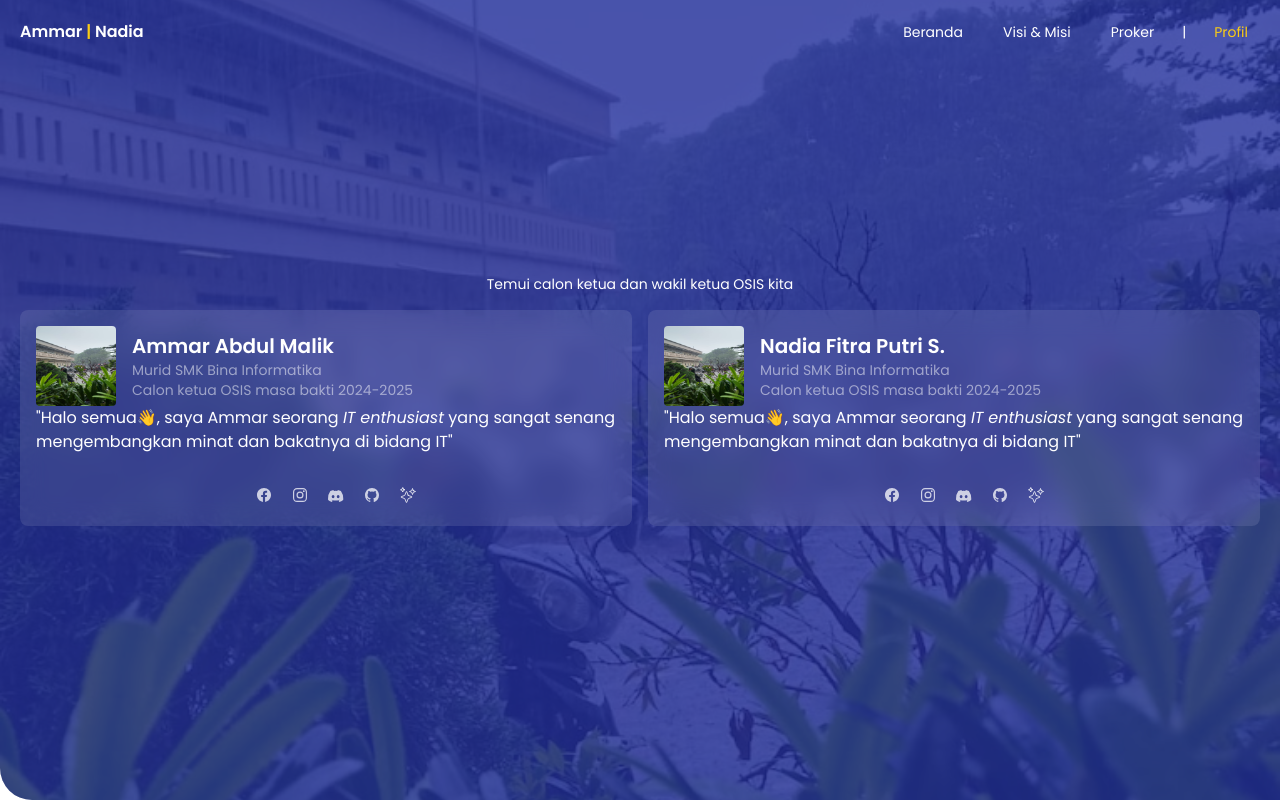
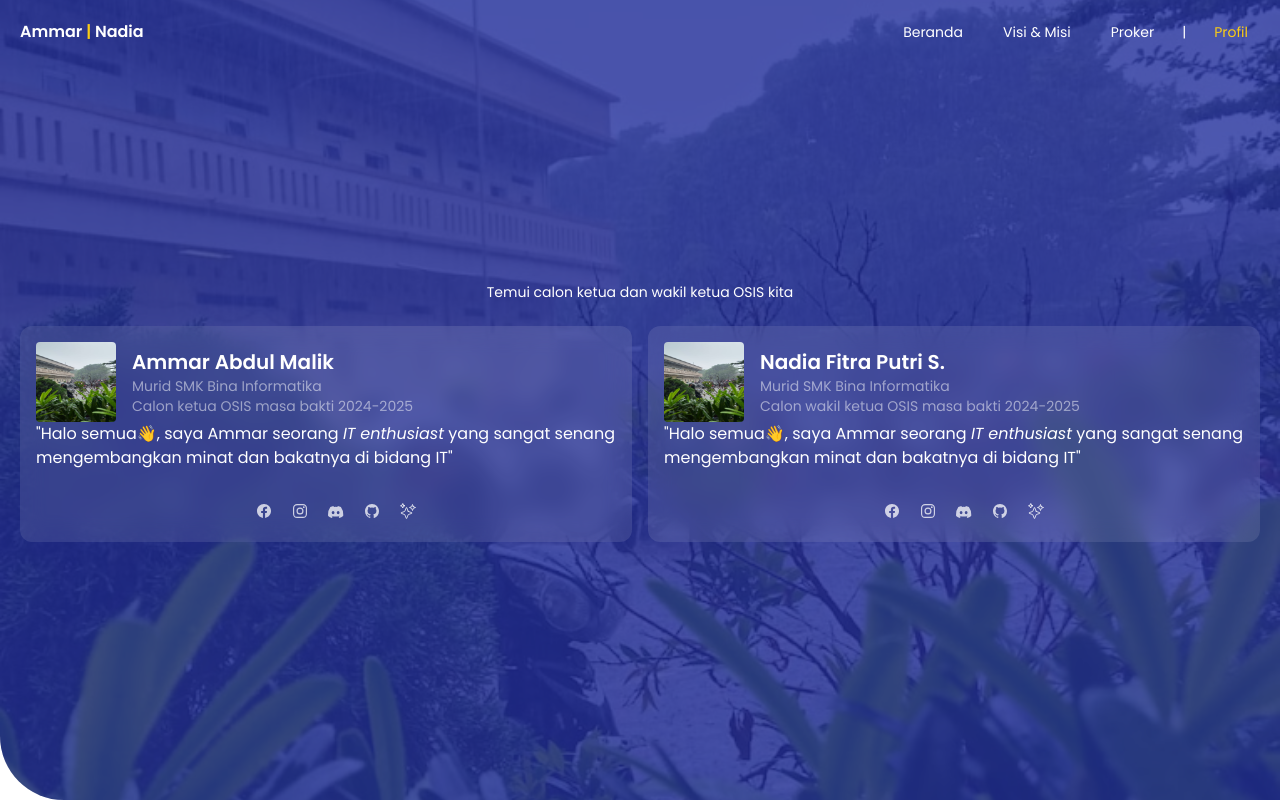
Before and after one commit to ammaricano27/satukanpilihanmu, a website: page public/profil/index.html in a window 1280 px wide. Shown: the top 802 px of the page. Drawn offline with nearby package versions, Linux system fonts and the light colour scheme.

Commit message:
fix rounded

```diff
--- a/public/profil/index.html
+++ b/public/profil/index.html
@@ -144,18 +144,18 @@
         </script>
 
         <section id="home"
-            class="relative w-full bg-[#242F9B] text-current text-white rounded-bl-[1rem] lg:rounded-bl-[2rem] overflow-hidden">
+            class="relative w-full bg-[#242F9B] text-current text-white rounded-bl-[3rem] lg:rounded-bl-[4rem] overflow-hidden">
             <div class="absolute inset-0 bg-[url('../img/bifor-rain.jpg')] bg-cover bg-center opacity-20 z-0"></div>
             <div class="relative min-h-screen w-full flex items-center justify-center">
                 <div class="relative w-full h-full flex items-center justify-center">
                     <div class=" mx-auto px-5">
-                        <p class="animate text-center text-sm mb-4">Temui calon ketua dan wakil ketua OSIS kita</p>
+                        <p class="animate text-center text-sm my-6">Temui calon ketua dan wakil ketua OSIS kita</p>
 
                         <div class="w-full flex flex-col gap-4 md:flex-row">
-                            <div class="w-full h-full bg-white/10 backdrop-blur-md rounded-lg">
+                            <div class="w-full h-full bg-white/10 backdrop-blur-md rounded-xl">
                                 <div class="p-4 text-white">
                                     <div class="flex gap-4 items-center">
-                                        <img src="../img/bifor-rain.jpg" alt="" class="w-20 h-20 rounded">
+                                        <img src="../img/bifor-rain.jpg" alt="" class="min-w-20 min-h-20 w-20 h-20 rounded">
                                         <div class="">
                                             <p class="text-xl font-semibold flex items-center">Ammar Abdul Malik</p>
                                             <p class="text-sm text-white/50">Murid SMK Bina Informatika</p>
@@ -200,15 +200,15 @@
                                 </div>
                             </div>
                             <div class="w-full">
-                                <div class="w-full h-full bg-white/10 backdrop-blur-md rounded-lg">
+                                <div class="w-full h-full bg-white/10 backdrop-blur-md rounded-xl">
                                     <div class="p-4 text-white">
                                         <div class="flex gap-4 items-center">
-                                            <img src="../img/bifor-rain.jpg" alt="" class="w-20 h-20 rounded">
+                                            <img src="../img/bifor-rain.jpg" alt="" class="min-w-20 min-h-20 w-20 h-20 rounded">
                                             <div class="">
                                                 <p class="text-xl font-semibold flex items-center">Nadia Fitra Putri S.
                                                 </p>
                                                 <p class="text-sm text-white/50">Murid SMK Bina Informatika</p>
-                                                <p class="text-sm text-white/50">Calon ketua OSIS masa bakti 2024-2025
+                                                <p class="text-sm text-white/50">Calon wakil ketua OSIS masa bakti 2024-2025
                                                 </p>
                                             </div>
 
```
Also changed, not shown: public/css/style.css.
